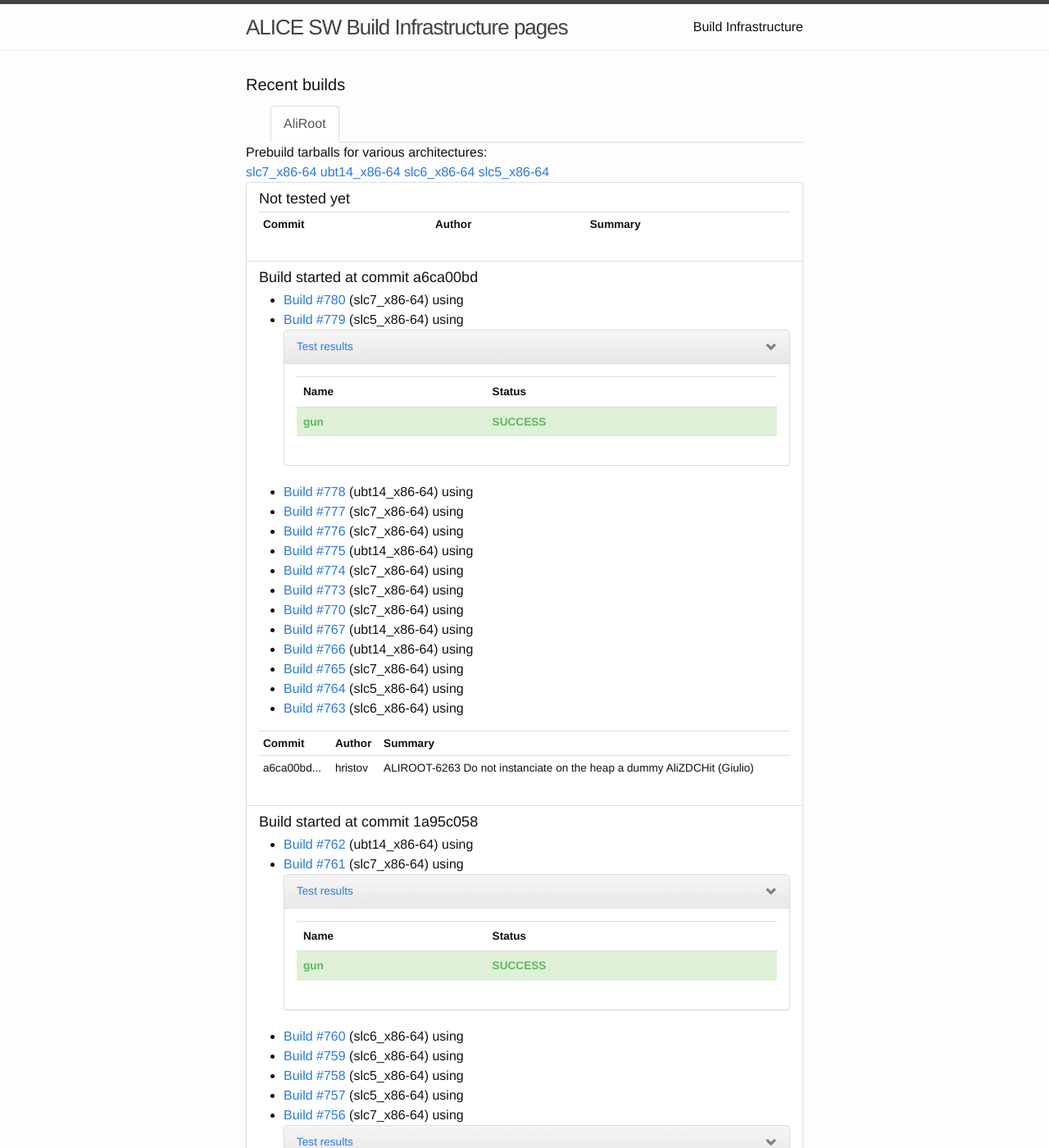
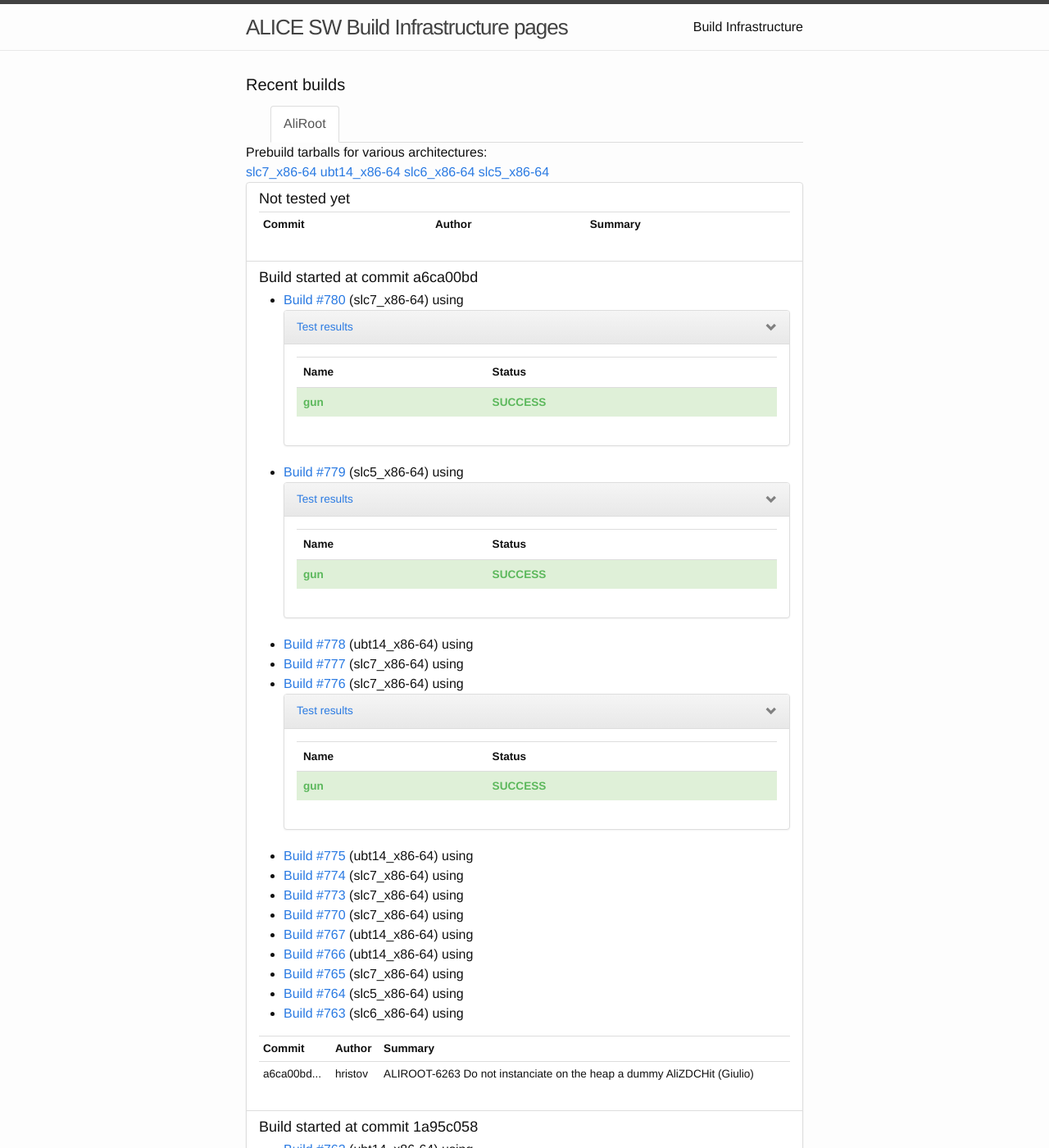
Before and after one commit to alisw/alisw.github.io, a Jekyll site: the page built from index.html, in a window 1280 px wide and 1400 px high. Shown: the whole window at 82% size. Built offline with Jekyll 4.4.1, drawn with Linux system fonts in a browser that asks for light colours; nearby versions of some CDN libraries.

Commit message:
Updated results.

```diff
--- a/_data/tests_status.json
+++ b/_data/tests_status.json
@@ -470,7 +470,31 @@
           } ]
         }
       }, {
+        "key" : "776",
+        "by_name" : {
+          "buckets" : [ {
+            "key" : "gun",
+            "status" : {
+              "buckets" : [ {
+                "key" : "SUCCESS"
+              } ]
+            }
+          } ]
+        }
+      }, {
         "key" : "779",
+        "by_name" : {
+          "buckets" : [ {
+            "key" : "gun",
+            "status" : {
+              "buckets" : [ {
+                "key" : "SUCCESS"
+              } ]
+            }
+          } ]
+        }
+      }, {
+        "key" : "780",
         "by_name" : {
           "buckets" : [ {
             "key" : "gun",
```
Also changed, not shown: _data/build.json.
